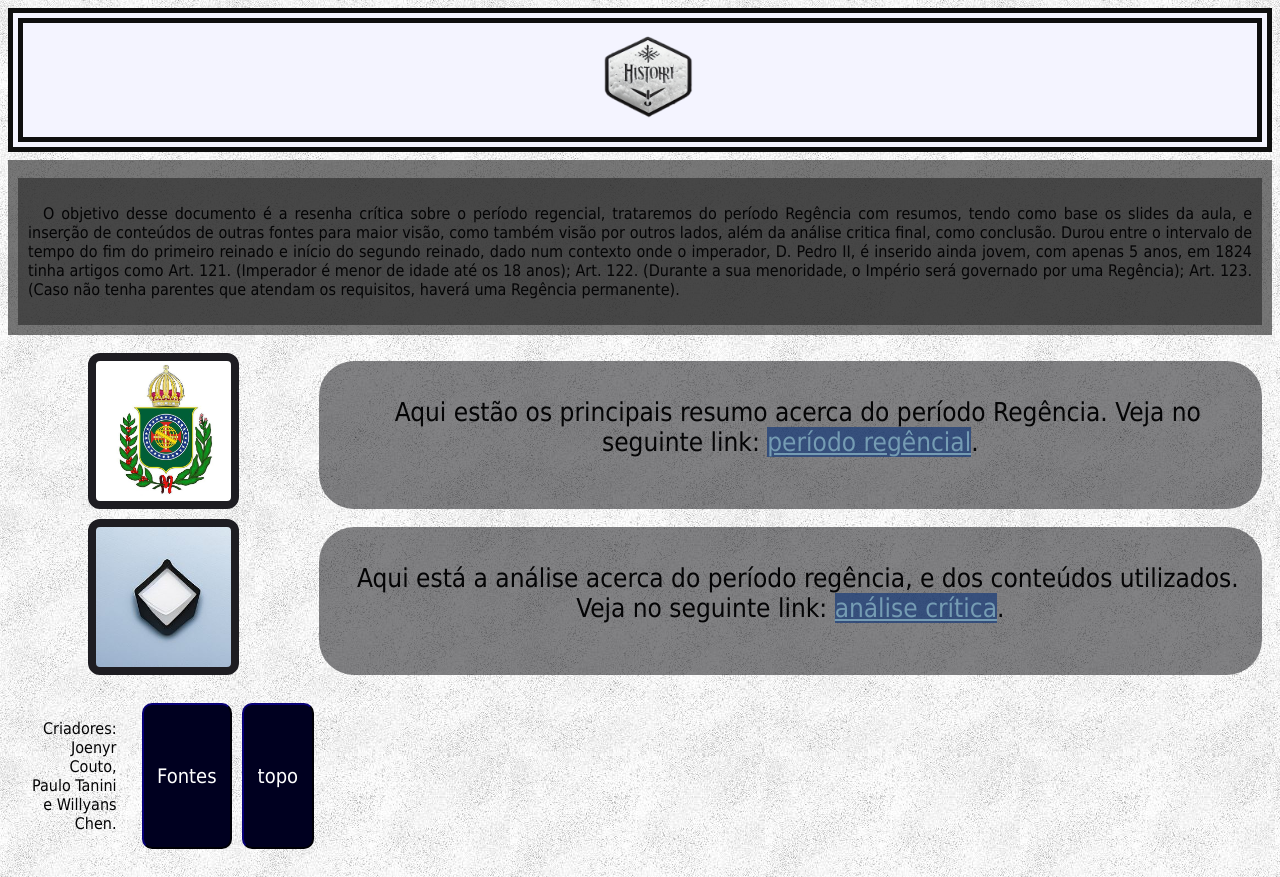
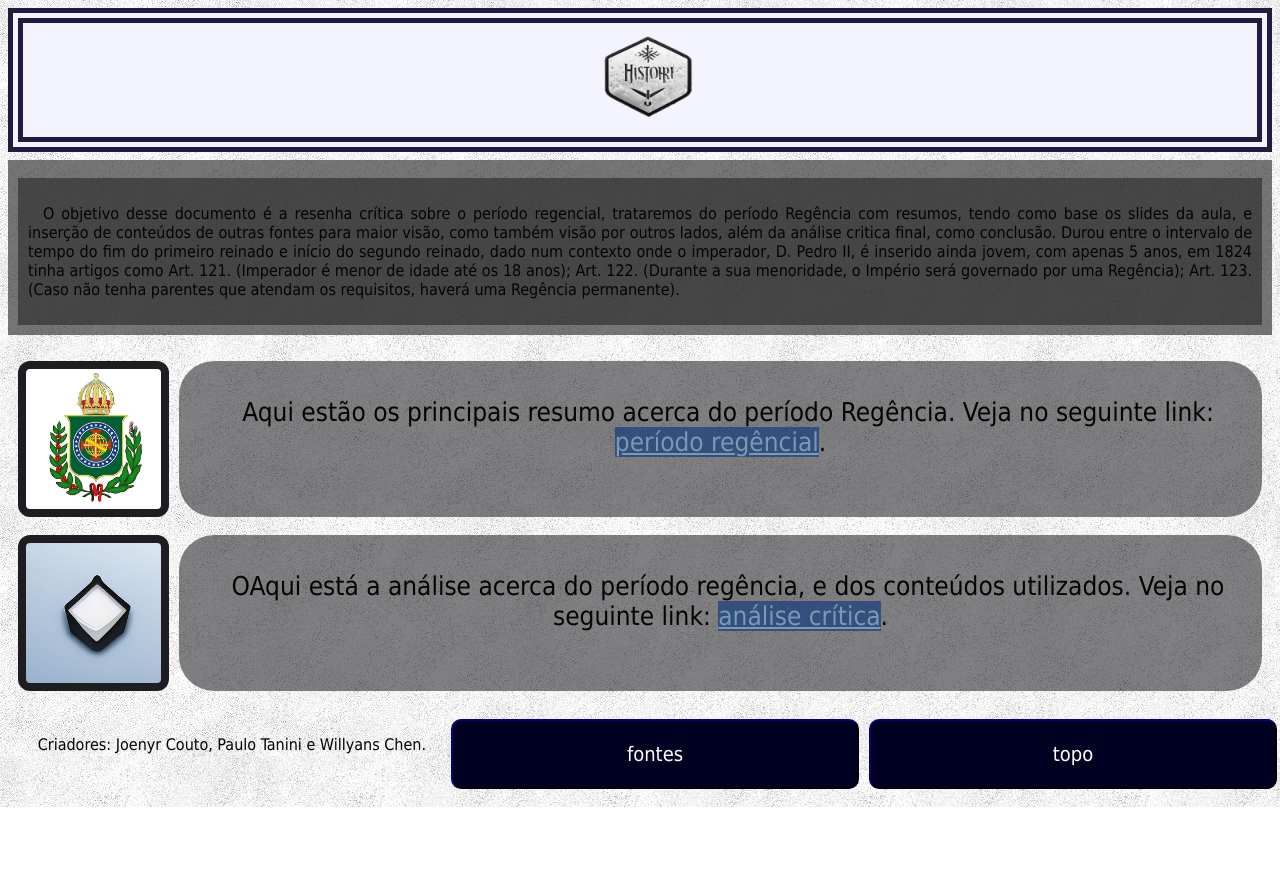
Before and after one commit to joenyrcouto/website_periodoregencial, a plain HTML site: page index.html in a window 1280 px wide. After the commit the page ends 807 px from the top, so only its background shows below. Drawn offline with Linux system fonts and the light colour scheme.

Commit message:
Add files via upload

```diff
--- a/index.html
+++ b/index.html
@@ -4,27 +4,28 @@
     <meta charset="UTF-8">
     <meta http-equiv="X-UA-Compatible" content="IE=edge">
     <meta name="viewport" content="width=device-width, initial-scale=1.0">
-    <title>「 Período regencial 」</title>
-    <link rel="shortcut icon" href="imagens/logo.png" type="image/x-icon">
+    <title>「 S𝖎𝖘𝖙𝖊𝖒𝖆 𝖘𝖔𝖑𝖆𝖗 」</title>
+    <link rel="shortcut icon" href="imagens/favlogo.png" type="image/x-icon">
     <link rel="stylesheet" href="css/estilo.css">
 </head>
 <body>
-    <div id="topo" style="text-align: center; background-color: #f4f4ff; border: 15px double rgb(15, 15, 15);"><a href="index.html"><img height="90" width="90" src="imagens/logo.png"></a></div>
+    <div id="topo" style="text-align: center; background-color: #f4f4ff; border: 15px double rgb(35, 26, 66)"><a href="index.html"><img height="90" width="90" src="imagens/logo.png"></a></div>
 
 <div>
     <div><p>O objetivo desse documento é a resenha crítica sobre o período regencial, trataremos do período Regência com resumos, tendo como base os slides da aula, e inserção de conteúdos de outras fontes para maior visão, como também visão por outros lados, além da análise critica final, como conclusão. Durou entre o intervalo de tempo do fim do primeiro reinado e início do segundo reinado, dado num contexto onde o imperador, D. Pedro II, é inserido ainda jovem, com apenas 5 anos, em 1824 tinha artigos como Art. 121. (Imperador é menor de idade até os 18 anos); Art. 122. (Durante a sua menoridade, o Império será governado por uma Regência); Art. 123. (Caso não tenha parentes que atendam os requisitos, haverá uma Regência permanente).</p></div>
 </div>
 <div class="blocos">
-    <div class="borda icon" style="background-image: url(imagens/logoregencial.jpg); margin: auto;"></div>
-    <div class="infoplanet"><p style="font-size: 26px;">Aqui estão os principais resumo acerca do período Regência. Veja no seguinte link: <a class="link" href="regencial.html">período regêncial</a>.</p></div>
+    <div class="icon borda" style="background-image: url(imagens/logoregencial.jpg);"></div>
+    <div class="infoplanet" style="font-size: 26px;"><p>Aqui estão os principais resumo acerca do período Regência. Veja no seguinte link: <a class="link" href="regencial.html">período regêncial</a>.</p></div>
 
-    <div class="borda icon" style="background-image: url(imagens/logoanalise.jpg); margin: auto"></div>
-    <div class="infoplanet"><p style="font-size: 26px;">Aqui está a análise acerca do período regência, e dos conteúdos utilizados. Veja no seguinte link: <a class="link" href="analise.html">análise crítica</a>.</p></div>
+    <div class="icon borda" style="background-image: url(imagens/logoanalise.jpg);"></div>
+    <div class="infoplanet" style="font-size: 26px;"><p>OAqui está a análise acerca do período regência, e dos conteúdos utilizados. Veja no seguinte link: <a class="link" href="analise.html">análise crítica</a>.</p></div>
 
+</div>
 
 <div class="fonte">
     <p>Criadores: Joenyr Couto, Paulo Tanini e Willyans Chen.</p>
-    <a href="fontes.html"><button class="botao"><p class="letrabotao">Fontes</p></button></a>
+    <a href="fontes.html"><button class="botao"><p class="letrabotao">fontes</p></button></a>
     <a href="#topo"><button class="botao"><p class="letrabotao">topo</p></button></a></div>
 </body>
 </html>
```
